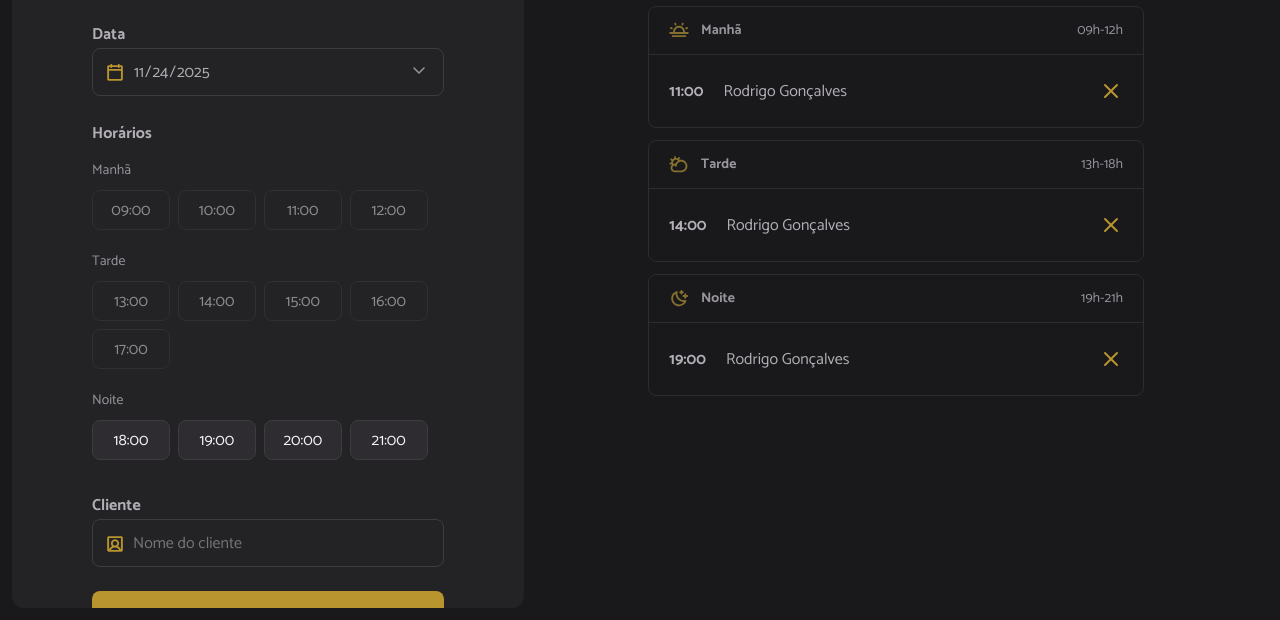
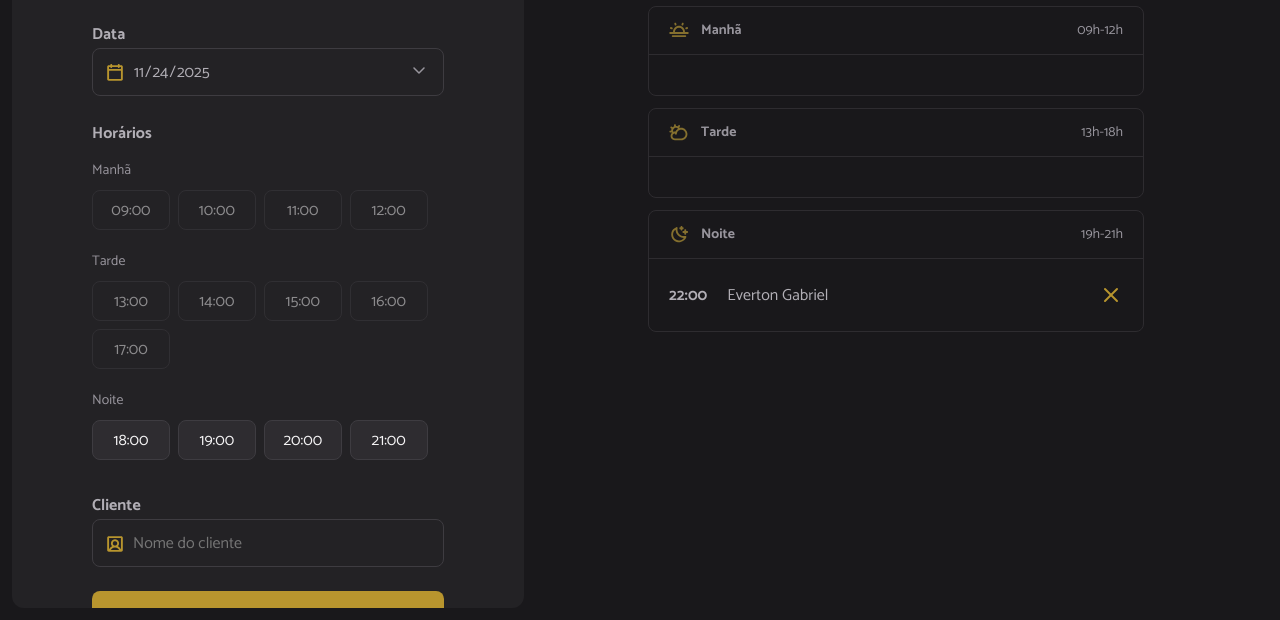
Before and after one commit to ojeanfeli-pe/hairday, a website built with webpack: page index.html in a window 1280 px wide. Shown: the part 180-800 px from the top of the page. Built offline with nearby package versions, Linux system fonts and the light colour scheme; data requests are answered from the project's data file.

Commit message:
renderizando agendamentos da API em períodos do dia no console

```diff
--- a/index.html
+++ b/index.html
@@ -90,7 +90,7 @@
           </header>
           <ul id="period-morning" class="period">
             <!-- Exemplo  -->
-            <li>
+            <!-- <li>
               <strong>11:00</strong>
               <span>Rodrigo Gonçalves</span>
               <img
@@ -98,7 +98,7 @@
                 alt="Cancelar"
                 class="cancel-icon"
               />
-            </li>
+            </li> -->
           </ul>
         </section>
 
@@ -110,7 +110,7 @@
           </header>
           <ul id="period-afternoon" class="period">
             <!-- Exemplo -->
-            <li>
+            <!-- <li>
               <strong>14:00</strong>
               <span>Rodrigo Gonçalves</span>
               <img
@@ -118,7 +118,7 @@
                 alt="Cancelar"
                 class="cancel-icon"
               />
-            </li>
+            </li> -->
           </ul>
         </section>
 
@@ -130,7 +130,7 @@
           </header>
           <ul id="period-night" class="period">
             <!-- Exemplo -->
-            <li>
+            <!-- <li>
               <strong>19:00</strong>
               <span>Rodrigo Gonçalves</span>
               <img
@@ -138,7 +138,7 @@
                 alt="Cancelar"
                 class="cancel-icon"
               />
-            </li>
+            </li> -->
           </ul>
         </section>
       </aside>
--- a/server.json
+++ b/server.json
@@ -2,7 +2,7 @@
   "schedules": [
     {
       "id": 1764002770323,
-      "name": "Moreira Jean",
+      "name": "Everton Gabriel ",
       "when": "2025-11-24T22:00:00.000Z"
     }
   ]
--- a/src/modules/schedules/load.js
+++ b/src/modules/schedules/load.js
@@ -1,5 +1,6 @@
 import {scheduleFetchByDay} from "../../services/schedule-fetch-by-day.js"
 import {hoursLoad} from "../form/hours-load.js"
+import {scheduleShow} from "../schedules/show.js"
 
 //Seleciona o input de data
 const selectedDate = document.getElementById("date")
@@ -11,6 +12,9 @@ export async function schedulesDay(){
     //Busca na API os agendamentos
     const dailySchedules = await scheduleFetchByDay({date})
 
+    //Exibe os agendamentos
+    scheduleShow({dailySchedules})
+
     //Renderiza as horas disponiveis
     hoursLoad({date})
 }
--- /dev/null
+++ b/src/modules/schedules/show.js
@@ -0,0 +1,51 @@
+import dayjs from "dayjs";
+
+//Seleciona as sessões manhã, tarde e noite
+const periodMorning = document.getElementById("period-morning")
+const periodAfertoon = document.getElementById("period-afternoon")
+const periodNight = document.getElementById("period-night")
+
+export async function scheduleShow({dailySchedules}){
+    try {
+        periodMorning.innerHTML = ""
+        periodAfertoon.innerHTML = ""
+        periodNight.innerHTML = ""
+
+        //Renderiza os agendamentos por período
+        dailySchedules.forEach((schedule) =>{
+            const item = document.createElement("li")
+            const time = document.createElement("strong")
+            const name = document.createElement("span")
+
+            //Adiciona o id do agendamento
+            item.setAttribute("data-id", schedule.id)
+
+            time.textContent = dayjs(schedule.when).format("HH:mm")
+            name.textContent = schedule.name
+
+            //Cria o icone de cancelar o agendamento
+            const cancelIcon = document.createElement("img")
+            cancelIcon.classList.add("cancel-icon")
+            cancelIcon.setAttribute("src", "./src/assets/cancel.svg")
+            cancelIcon.setAttribute("alt", "Cancelar")
+
+            //Adiciona o tempo, nome e item
+            item.append(time, name, cancelIcon)
+
+            //Obtém somente a hora
+            const hour = dayjs(schedule.when).hour()
+
+            //Renderiza o agendamento na sessão (manhã, tarde ou noite)
+            if(hour <= 12){
+                periodMorning.appendChild(item)
+            }else if (hour > 12 && hour <= 18){
+                periodAfertoon.appendChild(item)
+            }else{
+                periodNight.appendChild(item)
+            }
+        })
+    } catch (error) {
+        alert("Não foi possível exibir os agendamentos")
+        console.log(error)
+    }
+}
```
